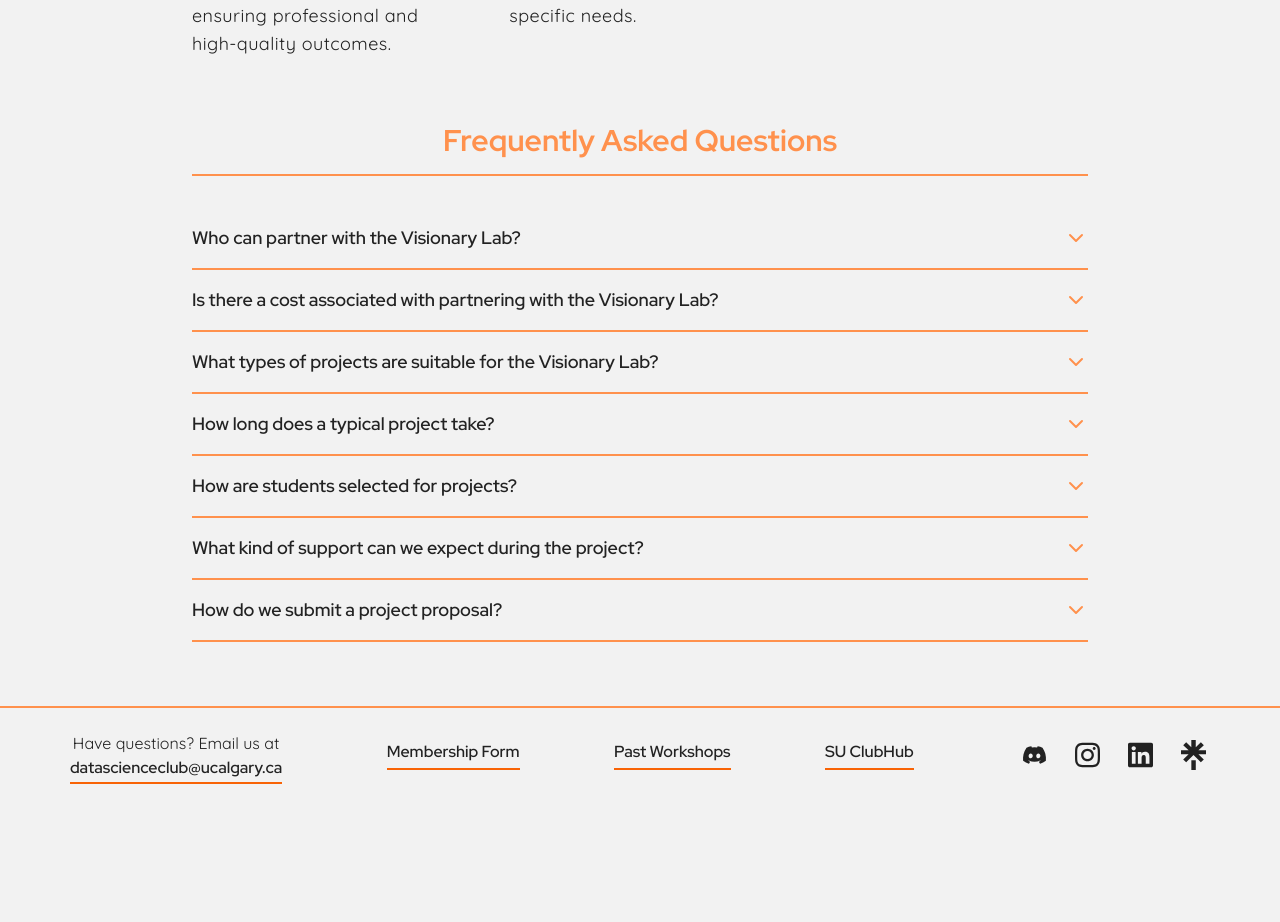
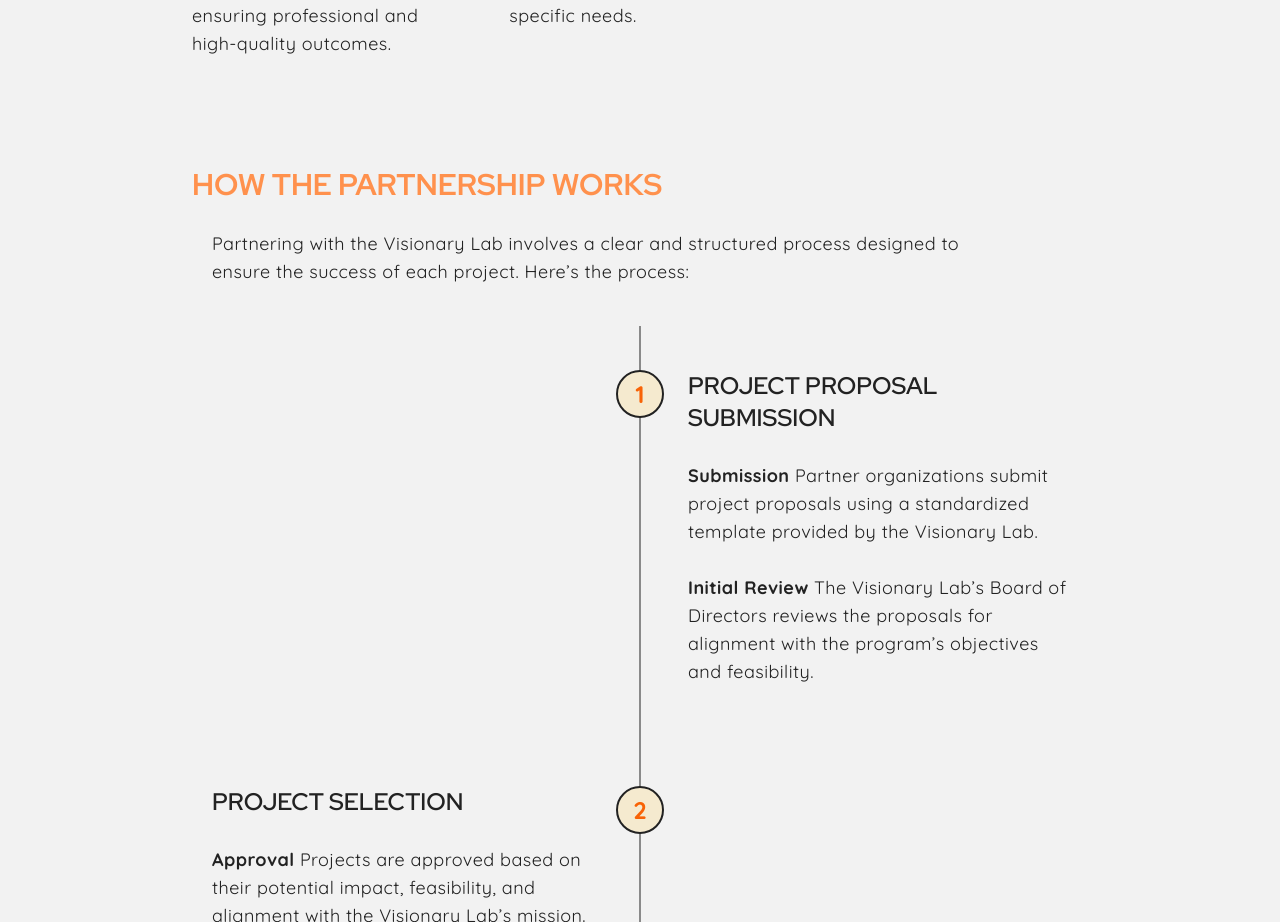
Before and after one commit to DSMLC/dsmlc-website, a Next.js app: page /visionary-lab/partner-benefits in a window 1280 px wide. Shown: the part 1345-2267 px from the top of the page. Before the commit the page ends 2147 px from the top, so only its background shows below. Built offline with nearby package versions, Linux system fonts and the light colour scheme.

Commit message:
Timeline template

```diff
--- a/app/components/templates/ColumnTemplate.tsx
+++ b/app/components/templates/ColumnTemplate.tsx
@@ -1,5 +1,4 @@
 import React from "react";
-import Image from "next/image";
 import SubtitleTemplate3 from "./SubtitleTemplate3";
 import ImageTemplate from "./ImageTemplate";
 
--- /dev/null
+++ b/app/components/templates/TimelineTemplate.tsx
@@ -0,0 +1,47 @@
+import React from "react";
+import SubtitleTemplate3 from "./SubtitleTemplate3";
+
+interface timeline {
+  number: number;
+  header: string;
+  points: points[];
+}
+
+interface points {
+  subheader: string;
+  subtext: string;
+}
+
+const TimelineTemplate = ({ Data }: { Data: timeline[] }) => {
+  return (
+    <div className="relative mb-16 text-start grid gap-14 md:grid-cols-2 grid-cols-1 lg:w-full max-w-4xl w-fit m-auto items-stretch">
+      <div className="absolute top-0 md:left-1/2 left-4 w-px h-full bg-dsmlcBlack transform -translate-x-1/2"></div>
+      {Data.map((data, index) => {
+        return (
+          <React.Fragment key={index}>
+            {index % 2 === 0 ? <div className="hidden md:block"></div> : null}
+
+            <div className="flex flex-col gap-7 px-5 pl-10 lg:pl-5 pt-11 lg:w-full max-w-4xl w-fit m-auto h-full">
+              <div className="absolute md:left-1/2 left-4 transform -translate-x-1/2 bg-dsmlcParchment text-center md:text-2xl text-lg text-dsmlcDataOrange font-bold md:w-12 md:h-12 w-7 h-7 flex items-center justify-center rounded-full border-2 border-dsmlcBlack border-solid">
+                {data.number}
+              </div>
+              <SubtitleTemplate3 Subtitle={data.header} />
+              {data.points.map((subdata, subIndex) => (
+                <div
+                  key={subIndex}
+                  className="text-dsmlcBlack tracking-wide max-w-3xl font-quicksand lg:text-lg md:text-base text-sm h-full"
+                >
+                  <span className="font-bold">{subdata.subheader}</span>{" "}
+                  <span>{subdata.subtext}</span>
+                </div>
+              ))}
+            </div>
+            {index % 2 !== 0 ? <div className="hidden md:block"></div> : null}
+          </React.Fragment>
+        );
+      })}
+    </div>
+  );
+};
+
+export default TimelineTemplate;
--- a/app/visionary-lab/partner-benefits/page.tsx
+++ b/app/visionary-lab/partner-benefits/page.tsx
@@ -5,6 +5,7 @@ import HeaderTextTemplate from "../../components/templates/HeaderTextTemplate";
 import HeaderTextTemplate2 from "../../components/templates/HeaderTextTemplate2";
 import FAQTemplate from "../../components/templates/FAQTemplate";
 import ColumnTemplate from "../../components/templates/ColumnTemplate";
+import TimelineTemplate from "@/app/components/templates/TimelineTemplate";
 
 const page = () => {
   return (
@@ -12,6 +13,10 @@ const page = () => {
       <TitleTemplate Data={partnerBenefitsData.title_template} />
       <HeaderTextTemplate2 Data={partnerBenefitsData.text_header_template} />
       <ColumnTemplate Data={partnerBenefitsData.columns_template} />
+      <HeaderTextTemplate2
+        Data={partnerBenefitsData.timleline_header_text_template}
+      />
+      <TimelineTemplate Data={partnerBenefitsData.timeline_template} />
       <FAQTemplate Data={partnerBenefitsData.faq_template} />
     </div>
   );
--- a/public/data/page_data/partner_benefits.json
+++ b/public/data/page_data/partner_benefits.json
@@ -35,6 +35,124 @@
       "imageLink": "/images/dark_visionary_logo.png"
     }
   ],
+  "timleline_header_text_template": [
+    {
+      "header": "How the Partnership Works",
+      "text": "Partnering with the Visionary Lab involves a clear and structured process designed to ensure the success of each project. Here’s the process:"
+    }
+  ],
+  "timeline_template": [
+    {
+      "number": 1,
+      "header": "Project Proposal Submission",
+      "points": [
+        {
+          "subheader": "Submission",
+          "subtext": "Partner organizations submit project proposals using a standardized template provided by the Visionary Lab."
+        },
+        {
+          "subheader": "Initial Review",
+          "subtext": "The Visionary Lab’s Board of Directors reviews the proposals for alignment with the program’s objectives and feasibility."
+        }
+      ]
+    },
+    {
+      "number": 2,
+      "header": "Project Selection",
+      "points": [
+        {
+          "subheader": "Approval",
+          "subtext": "Projects are approved based on their potential impact, feasibility, and alignment with the Visionary Lab’s mission."
+        },
+        {
+          "subheader": "Assignment",
+          "subtext": "Approved projects are assigned to Project Managers who oversee the project from start to finish."
+        }
+      ]
+    },
+    {
+      "number": 3,
+      "header": "Team Formation",
+      "points": [
+        {
+          "subheader": "Recruitment",
+          "subtext": "Project Managers assemble student teams based on their qualifications, interests, and the project’s requirements."
+        },
+        {
+          "subheader": "Introduction",
+          "subtext": "An initial meeting is held with the partner organization to introduce the project team, and clarify project goals, deliverables, and timelines."
+        }
+      ]
+    },
+    {
+      "number": 4,
+      "header": "Project Planning",
+      "points": [
+        {
+          "subheader": "Planning Session",
+          "subtext": "The project team and partner organization collaborate to create a detailed project plan, outlining tasks, responsibilities, deadlines, and resource requirements."
+        },
+        {
+          "subheader": "Kick-off Meeting",
+          "subtext": "A kick-off meeting is held to finalize the project plan and ensure all parties are aligned."
+        }
+      ]
+    },
+    {
+      "number": 5,
+      "header": "Project Execution",
+      "points": [
+        {
+          "subheader": "Implementation",
+          "subtext": "The project team works on the assigned tasks, applying their data science skills to solve the identified problems."
+        },
+        {
+          "subheader": "Regular Check-ins",
+          "subtext": "Ongoing communication is maintained with the partner organization to provide updates, gather feedback, and adjust plans as needed."
+        },
+        {
+          "subheader": "Mentorship",
+          "subtext": "Project Managers and experienced mentors provide guidance and support to the project teams."
+        }
+      ]
+    },
+    {
+      "number": 6,
+      "header": "Project Completion and Handover",
+      "points": [
+        {
+          "subheader": "Final Deliverables",
+          "subtext": "Upon project completion, the team prepares final deliverables, including reports, presentations, and any developed models or tools."
+        },
+        {
+          "subheader": "Handover",
+          "subtext": "The final outcomes are presented to the partner organization, along with documentation and recommendations for implementation."
+        },
+        {
+          "subheader": "Feedback Collection",
+          "subtext": "Feedback is gathered from the partner organization and project team members to evaluate project success and identify areas for improvement."
+        }
+      ]
+    },
+    {
+      "number": 7,
+      "header": "Evaluation and Reflection",
+      "points": [
+        {
+          "subheader": "Assessment",
+          "subtext": "The Board of Directors assesses the overall success of the project, including the impact on the partner organization and student learning outcomes."
+        },
+        {
+          "subheader": "Reflection",
+          "subtext": "Project teams and managers reflect on their experiences, discussing what went well and what could be improved in future projects."
+        },
+        {
+          "subheader": "Documentation",
+          "subtext": "Lessons learned are documented to inform future projects and enhance the Visionary Lab’s processes."
+        }
+      ]
+    }
+  ],
   "faq_template": {
     "header": "Frequently Asked Questions",
     "faq": [
```
